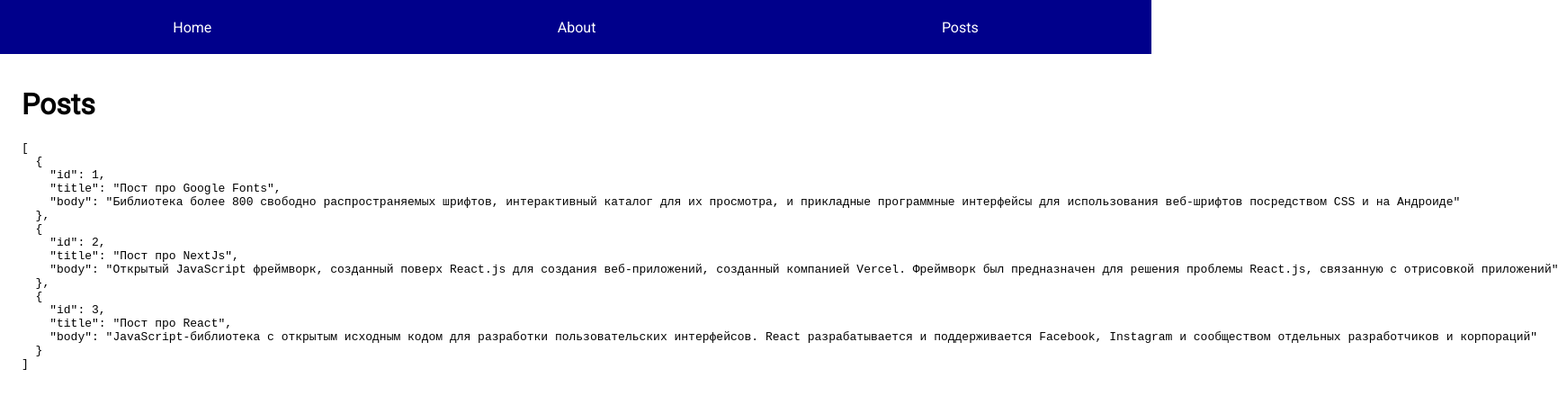
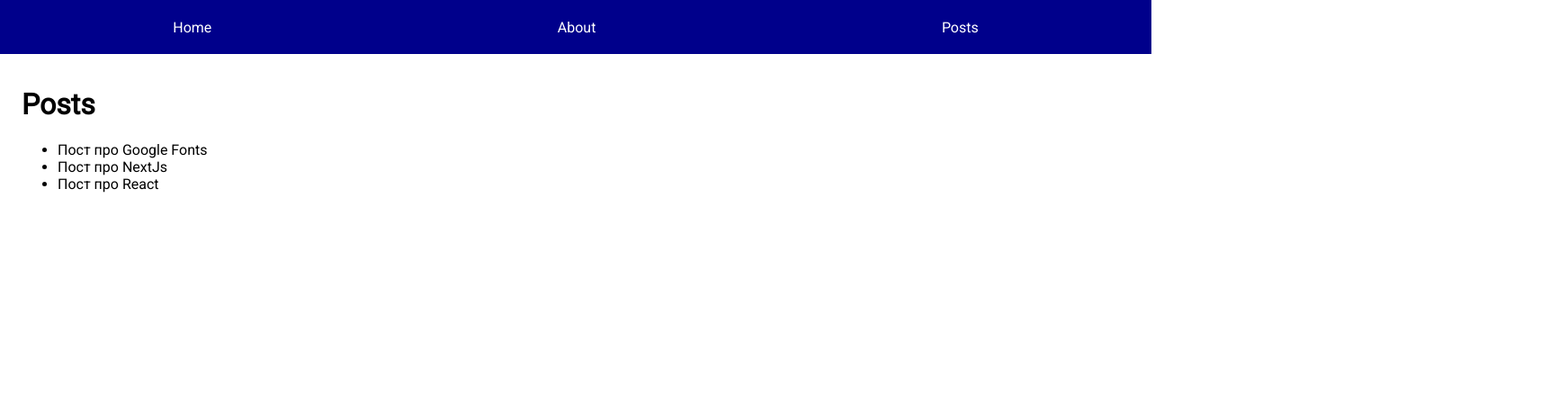
Before and after one commit to chopsqd/nextjs-app, a Next.js app: page /posts in a window 1280 px wide. Shown: the top 450 px of the page at 90% size, 1732 px wide, since content can reach past the window. Built offline with nearby package versions, Linux system fonts and the light colour scheme; data requests are answered from the project's data file.

Commit message:
Added the ability to upload posts from the server

```diff
--- a/package.json
+++ b/package.json
@@ -8,7 +8,7 @@
     "start": "next start",
     "lint": "next lint",
     "serve": "concurrently \"npm run dev\" \"npm run mock\"",
-    "mock": "json-server --watch db.json --port 9999 --delay 450"
+    "mock": "json-server --watch db.json --port 9999 --delay 1750"
   },
   "dependencies": {
     "next": "13.0.2",
--- a/pages/posts.js
+++ b/pages/posts.js
@@ -1,8 +1,9 @@
 import {useState, useEffect} from 'react'
 import {MainLayout} from "../layout/MainLayout";
+import Link from "next/link";
 
-export default function Posts() {
-    const [posts, setPosts] = useState([])
+export default function Posts({posts: serverPosts}) {
+    const [posts, setPosts] = useState(serverPosts)
 
     useEffect(() => {
         async function load() {
@@ -11,13 +12,39 @@
             setPosts(json)
         }
 
-        load()
+        if(!serverPosts) {
+            load()
+        }
     }, [])
+
+    if(!posts) {
+        return <MainLayout>
+            <h3>Loading...</h3>
+        </MainLayout>
+    }
 
     return (
         <MainLayout title={"Posts"}>
             <h1>Posts</h1>
-            <pre>{JSON.stringify(posts, null, 2)}</pre>
+            <ul>
+                {posts.map(post => (
+                    <li key={post.id}>
+                        <Link href={`/post/[id]`} as={`/post/${post.id}`}>{post.title}</Link>
+                    </li>
+                ))}
+            </ul>
         </MainLayout>
     )
 }
+
+Posts.getInitialProps = async ({req}) => {
+    if(!req) {
+        return {posts: null}
+    }
+    const response = await fetch('http://localhost:9999/posts')
+    const posts = await response.json()
+
+    return {
+        posts
+    }
+}
```
Also changed, not shown: pages/post/[id].js (+38 -2 lines).
